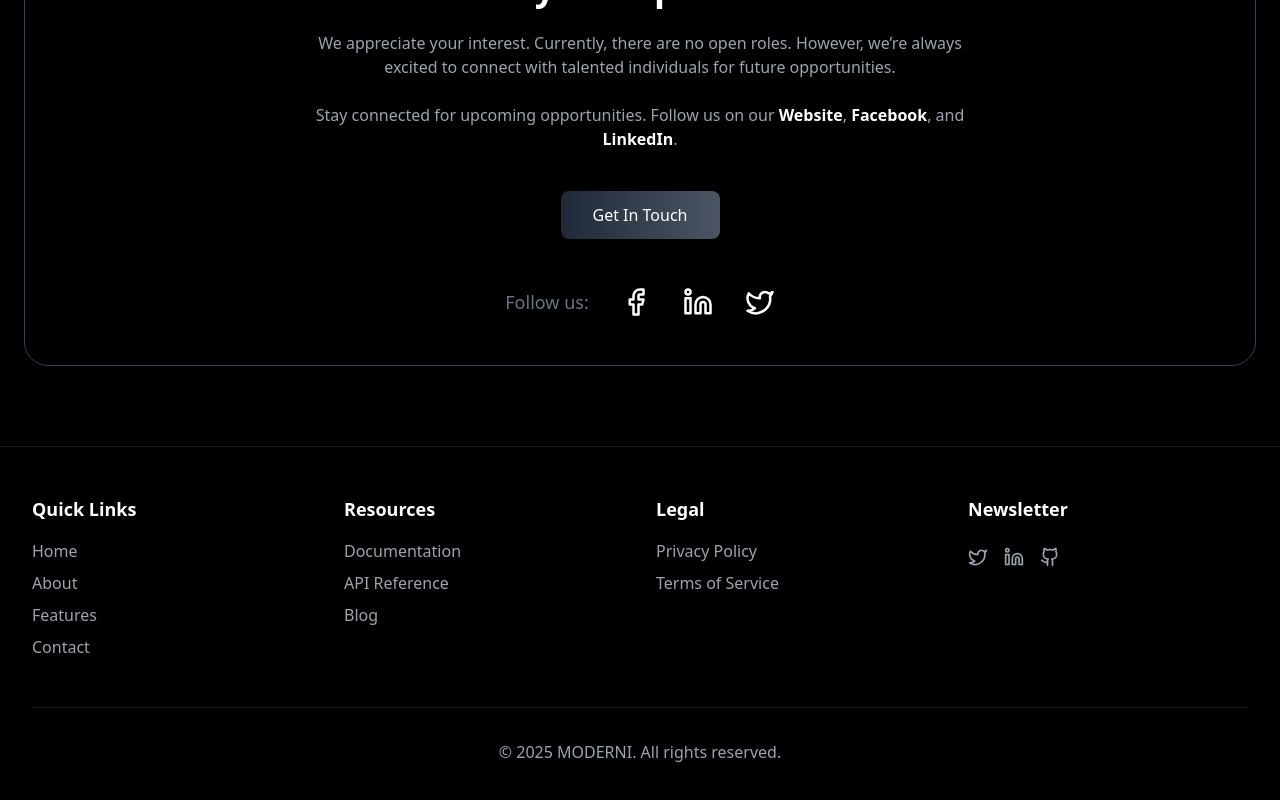
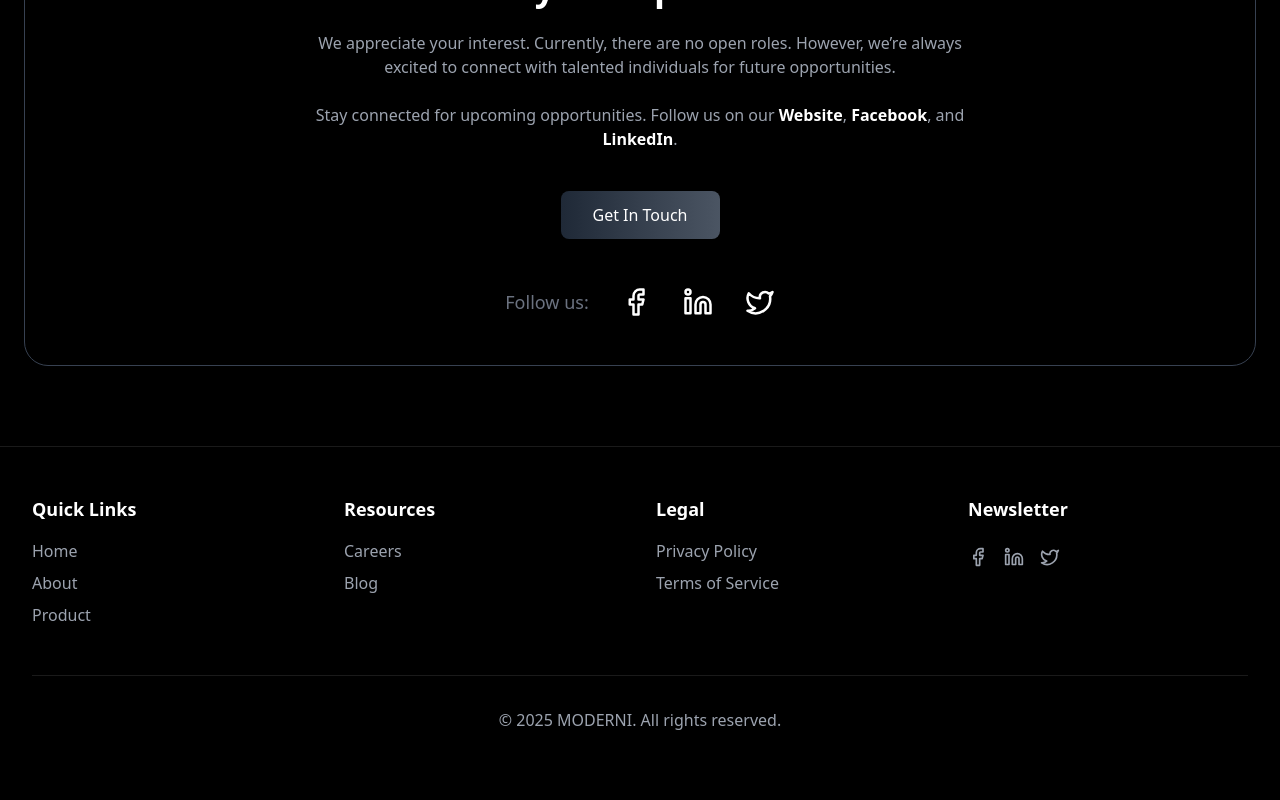
Before and after one commit to ModernieSoftware/ModernieWebsite, a Next.js app: page /blog in a window 1280 px wide. Shown: the part 454-1254 px from the top of the page. Built offline with nearby package versions, Linux system fonts and the light colour scheme.

Commit message:
footer content

```diff
--- a/components/footer/Footer.tsx
+++ b/components/footer/Footer.tsx
@@ -1,7 +1,7 @@
 "use client";
 
 
-import { Twitter, Linkedin, Github } from "lucide-react";
+import { Twitter, Linkedin, Github, Facebook } from "lucide-react";
 import Link from "next/link";
 import { Input } from "../ui/input";
 
@@ -15,17 +15,17 @@
             <h3 className="text-lg font-semibold mb-4">Quick Links</h3>
             <ul className="space-y-2">
               <li><Link href="/" className="text-gray-400 hover:text-white">Home</Link></li>
-              <li><Link href="/about" className="text-gray-400 hover:text-white">About</Link></li>
-              <li><Link href="/features" className="text-gray-400 hover:text-white">Features</Link></li>
-              <li><Link href="/contact" className="text-gray-400 hover:text-white">Contact</Link></li>
+              <li><Link href="/" className="text-gray-400 hover:text-white">About</Link></li>
+
+              <li><Link href="/#product" className="text-gray-400 hover:text-white">Product</Link></li>
             </ul>
           </div>
           <div>
             <h3 className="text-lg font-semibold mb-4">Resources</h3>
             <ul className="space-y-2">
-              <li><Link href="/docs" className="text-gray-400 hover:text-white">Documentation</Link></li>
-              <li><Link href="/api" className="text-gray-400 hover:text-white">API Reference</Link></li>
-              <li><Link href="/blog" className="text-gray-400 hover:text-white">Blog</Link></li>
+              <li><Link href="/careers" className="text-gray-400 hover:text-white">Careers</Link></li>
+
+              <li><Link href="/" className="text-gray-400 hover:text-white">Blog</Link></li>
             </ul>
           </div>
           <div>
@@ -39,13 +39,13 @@
             <h3 className="text-lg font-semibold mb-4">Newsletter</h3>
                      <div className="flex space-x-4 mt-6">
               <a href="#" className="text-gray-400 hover:text-white">
-                <Twitter className="h-5 w-5" />
+                <Facebook className="h-5 w-5" />
               </a>
               <a href="#" className="text-gray-400 hover:text-white">
                 <Linkedin className="h-5 w-5" />
               </a>
               <a href="#" className="text-gray-400 hover:text-white">
-                <Github className="h-5 w-5" />
+                <Twitter className="h-5 w-5" />
               </a>
             </div>
           </div>
```
